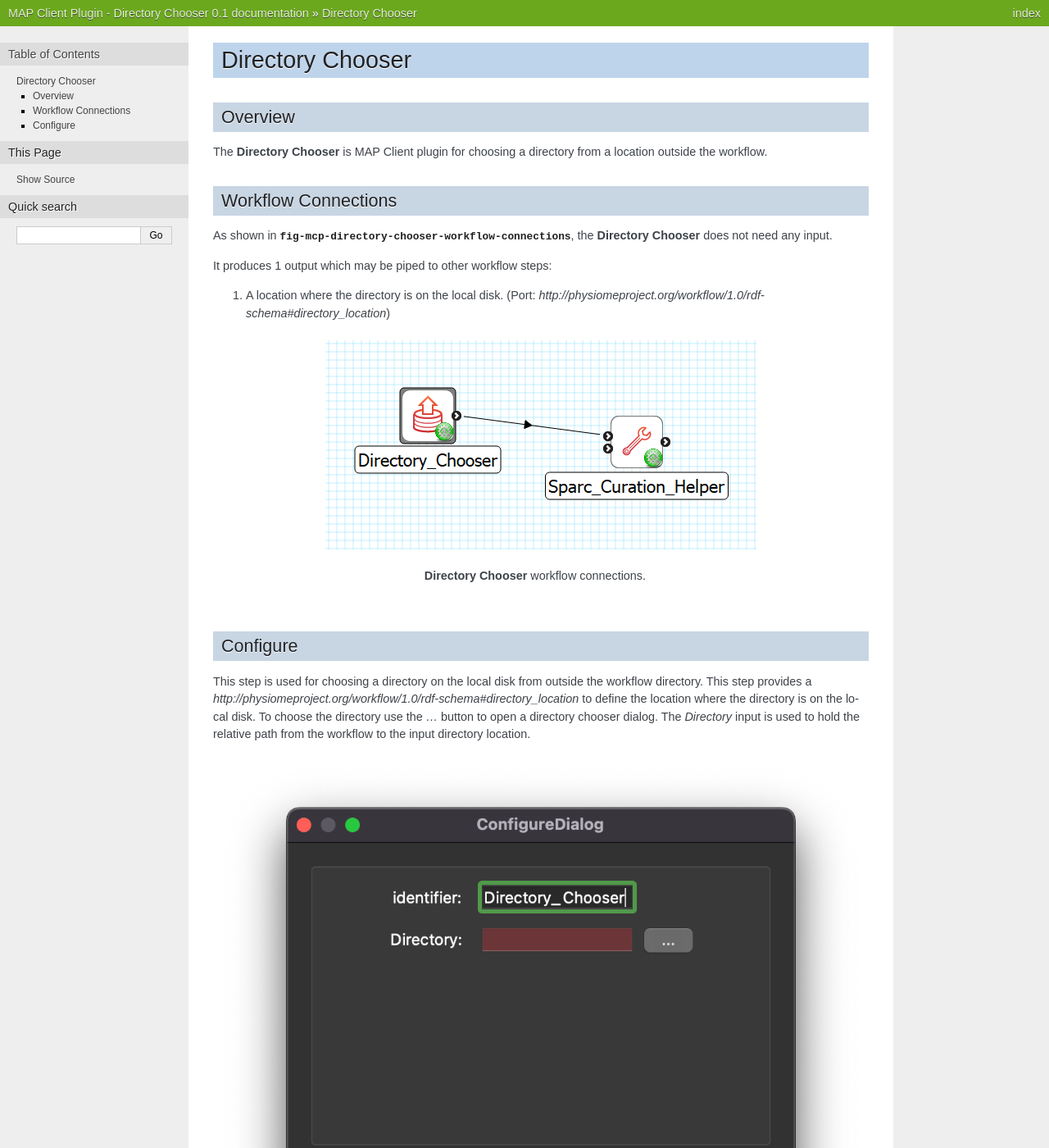
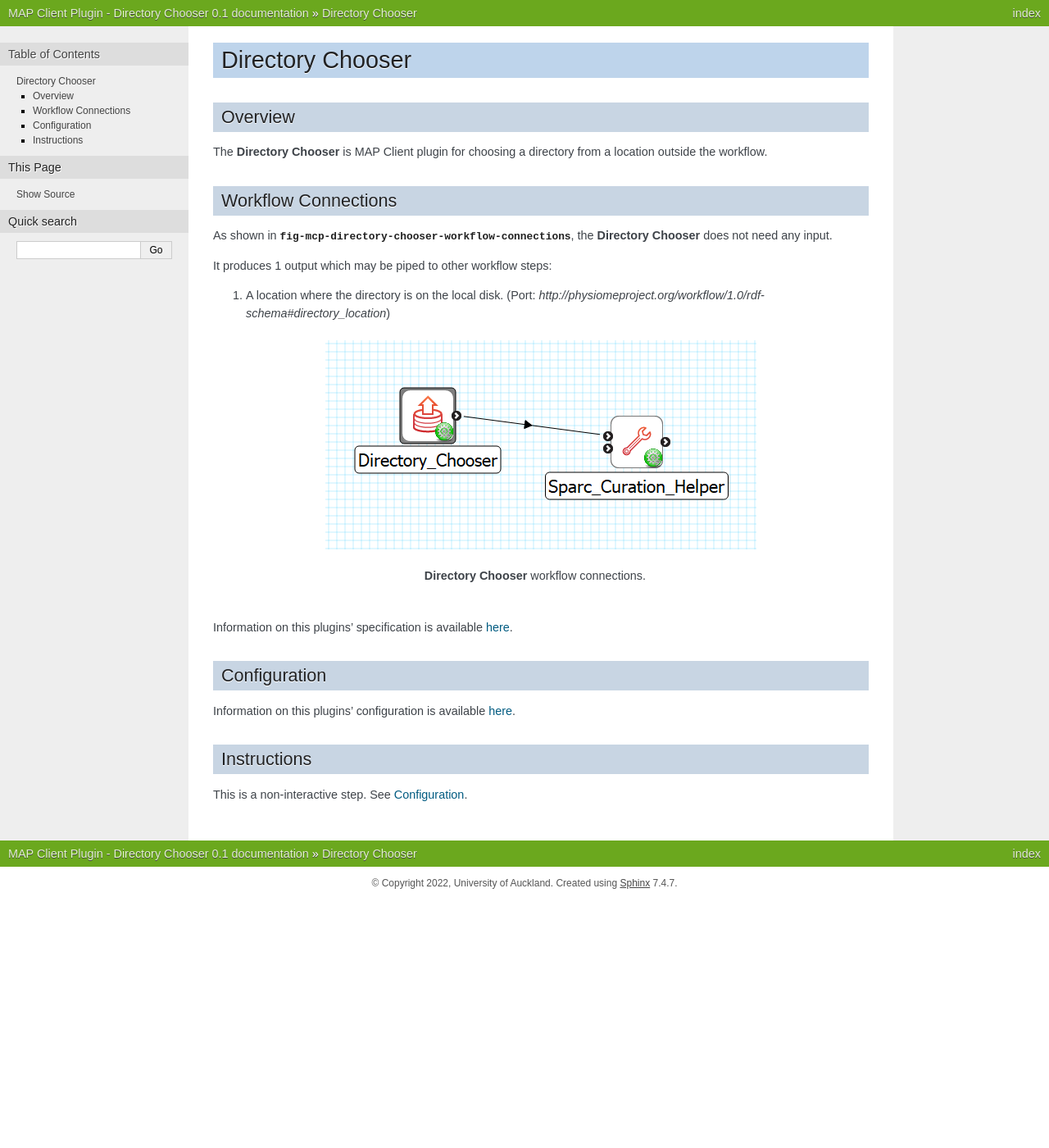
Before and after one commit to mlin865/mapclientplugins.directorychooserstep, a Sphinx documentation site: the page built from docs/index.rst, in a window 1280 px wide and 1400 px high. Shown: the whole window at 82% size. Built offline with Sphinx 7.4.7, drawn with Linux system fonts in a browser that asks for light colours; some of the changed text lies outside the part shown.

Commit message:
Update docs

```diff
--- a/docs/index.rst
+++ b/docs/index.rst
@@ -25,17 +25,17 @@ It produces 1 output which may be piped to other workflow steps:
    **Directory Chooser** workflow connections.
 
 
-Configure
----------
+Information on this plugins' specification is available :ref:`here <mcp-directory-chooser-specification>`.
 
-This step is used for choosing a directory on the local disk from outside the workflow directory.
-This step provides a *http://physiomeproject.org/workflow/1.0/rdf-schema#directory_location* to define the location where the directory is on the local disk.
-To choose the directory use the *...* button to open a directory chooser dialog.
-The *Directory* input is used to hold the relative path from the workflow to the input directory location.
 
-.. _fig-mcp-directory-chooser-configure-dialog:
+Configuration
+-------------
 
-.. figure:: _images/step-configuration-dialog.png
-   :alt: Step configure dialog
+Information on this plugins' configuration is available :ref:`here <mcp-directory-chooser-configuration>`.
 
-   *Directory Chooser* step configuration dialog.
+
+Instructions
+------------
+
+This is a non-interactive step.
+See `Configuration`_.
```
Also changed, not shown: docs/configuration.rst (added, +16 -0 lines), docs/specification.rst (added, +12 -0 lines).
